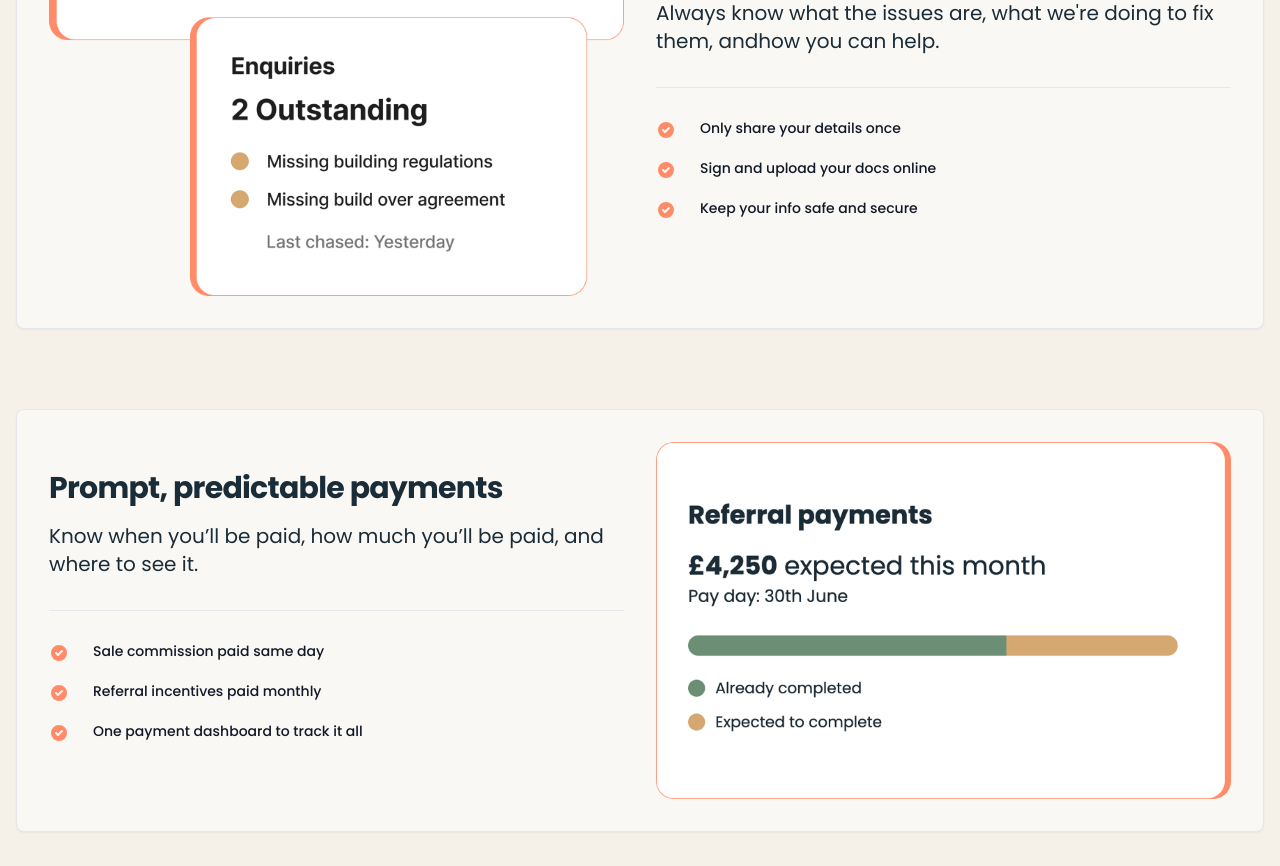
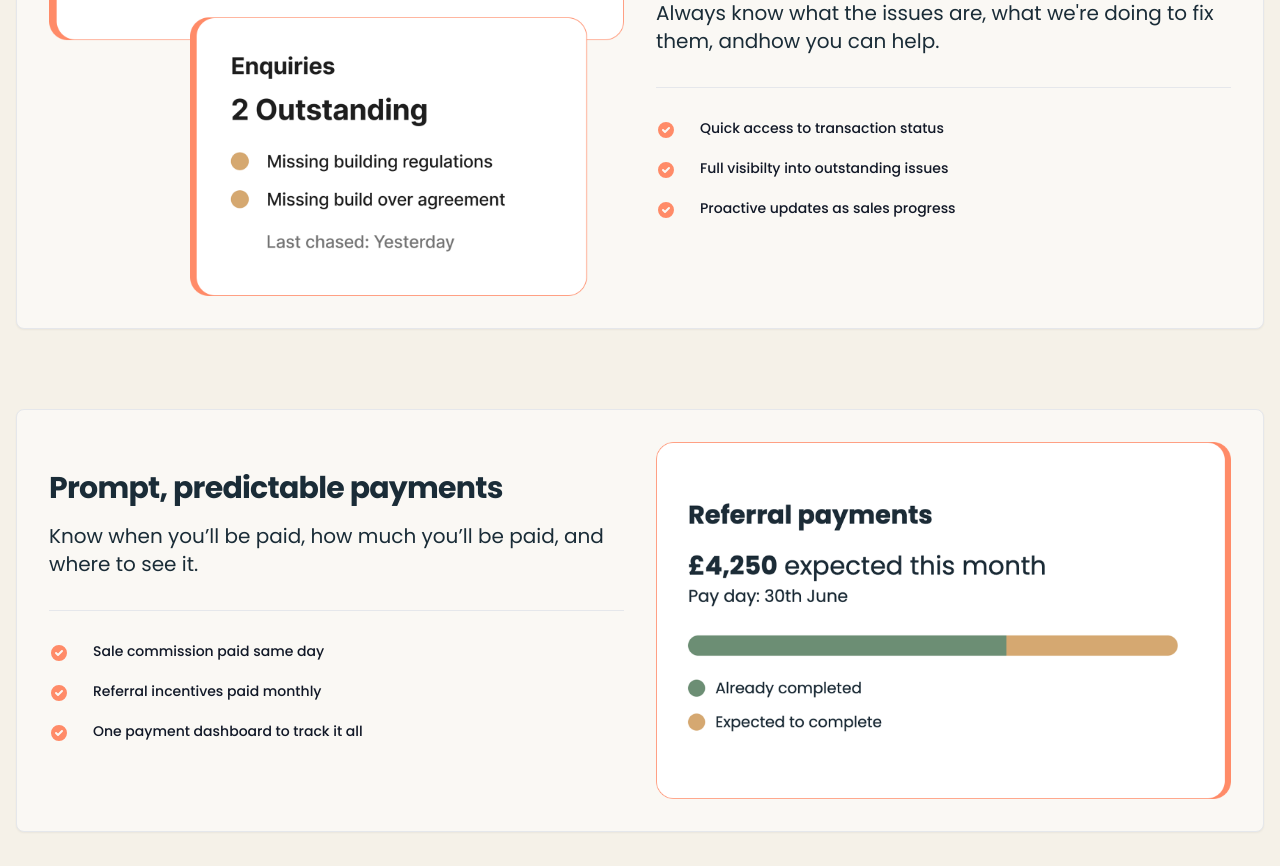
Before and after one commit to koala-hq/koala-hq.github.io, a website: page estate-agents.html in a window 1280 px wide. Shown: the part 1400-2266 px from the top of the page. Drawn offline with nearby package versions, Linux system fonts and the light colour scheme.

Commit message:
tweaked agent content

```diff
--- a/estate-agents.html
+++ b/estate-agents.html
@@ -118,17 +118,17 @@
                   <li class="flex space-x-3">
                       <!-- Icon -->
                       <svg class="trust-icon flex-shrink-0 w-5 h-5" fill="#ff8b68" style="filter: none;" viewBox="0 0 20 20" xmlns="http://www.w3.org/2000/svg"><path fill-rule="evenodd" d="M10 18a8 8 0 100-16 8 8 0 000 16zm3.707-9.293a1 1 0 00-1.414-1.414L9 10.586 7.707 9.293a1 1 0 00-1.414 1.414l2 2a1 1 0 001.414 0l4-4z" clip-rule="evenodd"></path></svg>
-                      <span class="text-sm sm:text-base font-medium leading-tight text-gray-900 dark:text-white">Only share your details once</span>
+                      <span class="text-sm sm:text-base font-medium leading-tight text-gray-900 dark:text-white">Quick access to transaction status</span>
                   </li>
                   <li class="flex space-x-3">
                       <!-- Icon -->
                       <svg class="trust-icon flex-shrink-0 w-5 h-5" fill="#ff8b68" style="filter: none;" viewBox="0 0 20 20" xmlns="http://www.w3.org/2000/svg"><path fill-rule="evenodd" d="M10 18a8 8 0 100-16 8 8 0 000 16zm3.707-9.293a1 1 0 00-1.414-1.414L9 10.586 7.707 9.293a1 1 0 00-1.414 1.414l2 2a1 1 0 001.414 0l4-4z" clip-rule="evenodd"></path></svg>
-                      <span class="text-sm sm:text-base font-medium leading-tight text-gray-900 dark:text-white">Sign and upload your docs online</span>
+                      <span class="text-sm sm:text-base font-medium leading-tight text-gray-900 dark:text-white">Full visibilty into outstanding issues</span>
                   </li>
                   <li class="flex space-x-3">
                       <!-- Icon -->
                       <svg class="trust-icon flex-shrink-0 w-5 h-5" fill="#ff8b68" style="filter: none;" viewBox="0 0 20 20" xmlns="http://www.w3.org/2000/svg"><path fill-rule="evenodd" d="M10 18a8 8 0 100-16 8 8 0 000 16zm3.707-9.293a1 1 0 00-1.414-1.414L9 10.586 7.707 9.293a1 1 0 00-1.414 1.414l2 2a1 1 0 001.414 0l4-4z" clip-rule="evenodd"></path></svg>
-                      <span class="text-sm sm:text-base font-medium leading-tight text-gray-900 dark:text-white">Keep your info safe and secure</span>
+                      <span class="text-sm sm:text-base font-medium leading-tight text-gray-900 dark:text-white">Proactive updates as sales progress</span>
                   </li>
               </ul>
           </div>
```
